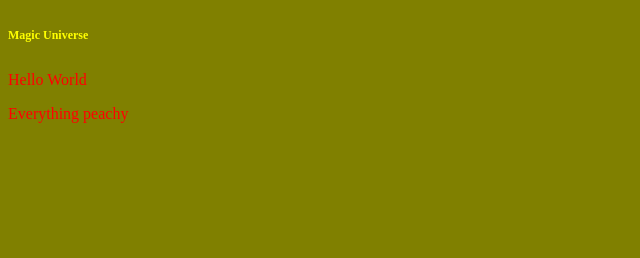
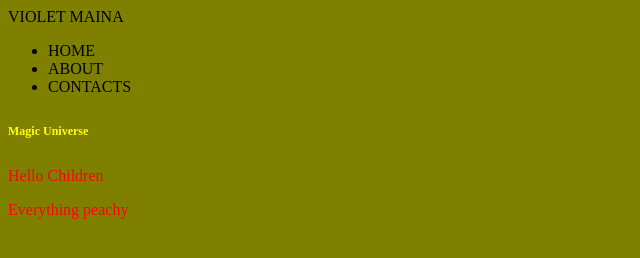
Before and after one commit to VioletMaina/VioletMaina, a plain HTML site: page index.html in a window 1280 px wide. Shown: the whole page, without its empty margins (0-640 px from the left). Drawn offline with Linux system fonts and the light colour scheme.

Commit message:
Added logo
Learnt a lot on episode 2

```diff
--- a/index.html
+++ b/index.html
@@ -1,7 +1,8 @@
 <!DOCTYPE html>
 <html>
-    <title>Hello World</title>
-    <style>
+    <head>
+        <title>Hello World</title>
+        <style>
         body{
             background:#808000;
         }
@@ -14,10 +15,19 @@
         }
 
 
-    </style>
+        </style>
+    </head>
     <body>
+        <div id="nav">
+            <logo>VIOLET MAINA</logo>
+            <ul>
+                <li>HOME</li>
+                <li>ABOUT</li>
+                <li>CONTACTS</li>
+            </ul>
+        </div>
       <h6>Magic Universe</h6>
-       <p>Hello World</p>
+       <p>Hello Children</p>
       <p>Everything peachy</p>
     </body>
-</html>
+        </html>
```
